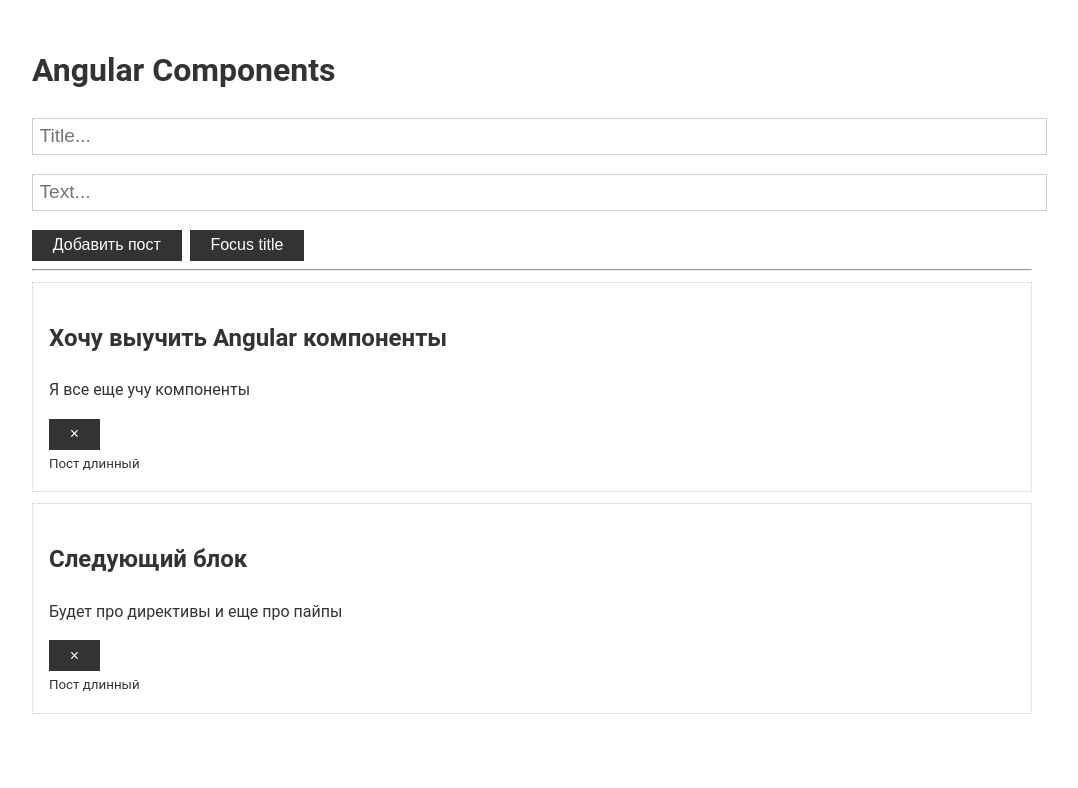
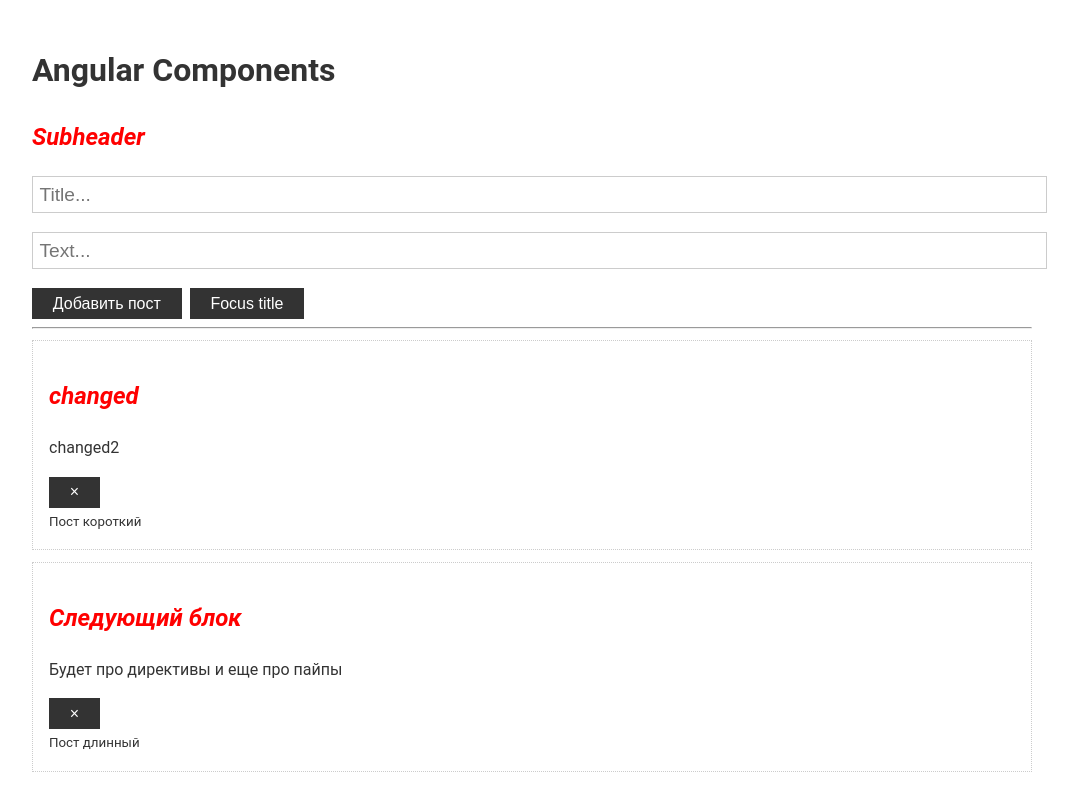
Before and after one commit to AndreyMeshkov/angular-practice-part2, an Angular app: page / in a window 1280 px wide. Shown: the top 788 px of the page, without its empty margins (108-1186 px from the left). Built offline with nearby package versions, Linux system fonts and the light colour scheme.

Commit message:
feat: add ChangeDetectionStrategy and ViewEncapsulation

```diff
--- a/src/app/app.component.html
+++ b/src/app/app.component.html
@@ -1,5 +1,7 @@
 <div class="container">
   <h1>Angular Components</h1>
+
+  <h2>Subheader</h2>
 
   <app-post-form
     (onAdd)="updatePosts($event)"
--- a/src/app/app.component.ts
+++ b/src/app/app.component.ts
@@ -1,4 +1,4 @@
-import { Component } from '@angular/core';
+import {Component, OnInit} from '@angular/core';
 
 export interface Post {
   title: string;
@@ -11,11 +11,22 @@ export interface Post {
   templateUrl: './app.component.html',
   styleUrls: ['./app.component.scss']
 })
-export class AppComponent {
+export class AppComponent implements OnInit {
   posts: Post[] = [
     {title: 'Хочу выучить Angular компоненты', text: 'Я все еще учу компоненты', id: 1},
     {title: 'Следующий блок', text: 'Будет про директивы и еще про пайпы', id: 2}
   ];
+
+  ngOnInit(): void {
+    setTimeout( () => {
+      console.log('Timeout');
+      this.posts[0] = {
+        title: 'changed',
+        text: 'changed2',
+        id: 33
+      };
+    }, 5000);
+  }
 
   updatePosts(post: Post) {
     this.posts.unshift(post);
--- a/src/app/post/post.component.scss
+++ b/src/app/post/post.component.scss
@@ -0,0 +1,5 @@
+h2  {
+  font-weight: bold;
+  color: red;
+  font-style: italic;
+}
--- a/src/app/post/post.component.ts
+++ b/src/app/post/post.component.ts
@@ -1,21 +1,30 @@
 import {
   AfterContentChecked,
-  AfterContentInit, AfterViewChecked, AfterViewInit,
+  AfterContentInit,
+  AfterViewChecked,
+  AfterViewInit,
+  ChangeDetectionStrategy,
   Component,
   ContentChild,
   DoCheck,
-  ElementRef, EventEmitter,
+  ElementRef,
+  EventEmitter,
   Input,
-  OnChanges, OnDestroy,
-  OnInit, Output,
-  SimpleChanges
+  OnChanges,
+  OnDestroy,
+  OnInit,
+  Output,
+  SimpleChanges,
+  ViewEncapsulation
 } from '@angular/core';
 import {Post} from '../app.component';
 
 @Component({
   selector: 'app-post',
   templateUrl: './post.component.html',
-  styleUrls: ['./post.component.scss']
+  styleUrls: ['./post.component.scss'],
+  changeDetection: ChangeDetectionStrategy.OnPush,
+  encapsulation: ViewEncapsulation.None
 })
 export class PostComponent implements
   OnInit,
@@ -45,7 +54,7 @@ export class PostComponent implements
   }
   ngOnInit(): void {
     console.log('ngOnInit');
-    // console.log(this.infoRef.nativeElement);
+    console.log(this.infoRef.nativeElement);
   }
   ngDoCheck(): void {
     console.log('ngDoCheck');
```
